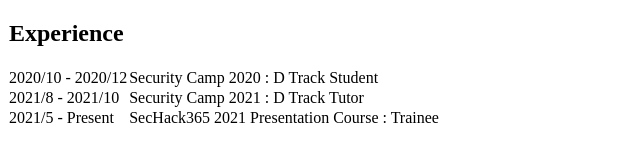
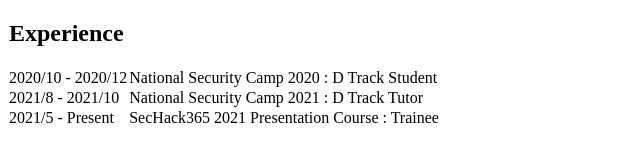
Before and after one commit to 1uf3/lufe.jp, a Next.js app: page /profile in a window 1280 px wide. Shown: the part 186-338 px from the top of the page, without its empty margins (0-640 px from the left). Built offline with nearby package versions, Linux system fonts and the light colour scheme.

Commit message:
Update Profile

```diff
--- a/pages/profile.js
+++ b/pages/profile.js
@@ -27,11 +27,11 @@
             </tr>
             <tr className="border-b text-lg">
               <td className="px-2 py-2">2020/10 - 2020/12</td>
-              <td className="px-2 py-2">Security Camp 2020 : D Track Student</td>
+              <td className="px-2 py-2">National Security Camp 2020 : D Track Student</td>
             </tr>
             <tr className="border-b text-lg">
               <td className="px-2 py-2">2021/8 - 2021/10</td>
-              <td className="px-2 py-2">Security Camp 2021 : D Track Tutor</td>
+              <td className="px-2 py-2">National Security Camp 2021 : D Track Tutor</td>
             </tr>
             <tr className="border-b text-lg">
               <td className="px-2 py-2">2021/5 - Present</td>
```
